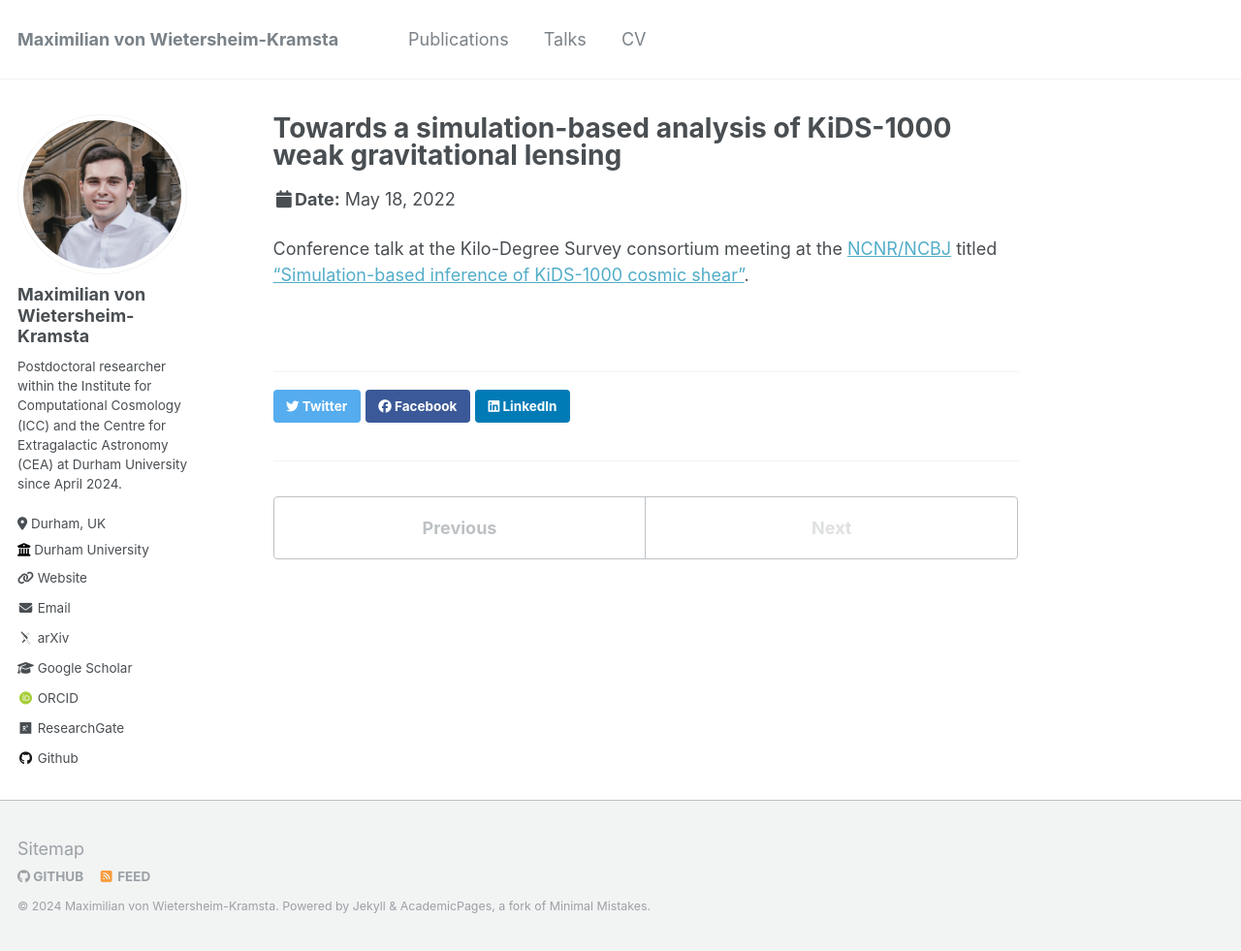
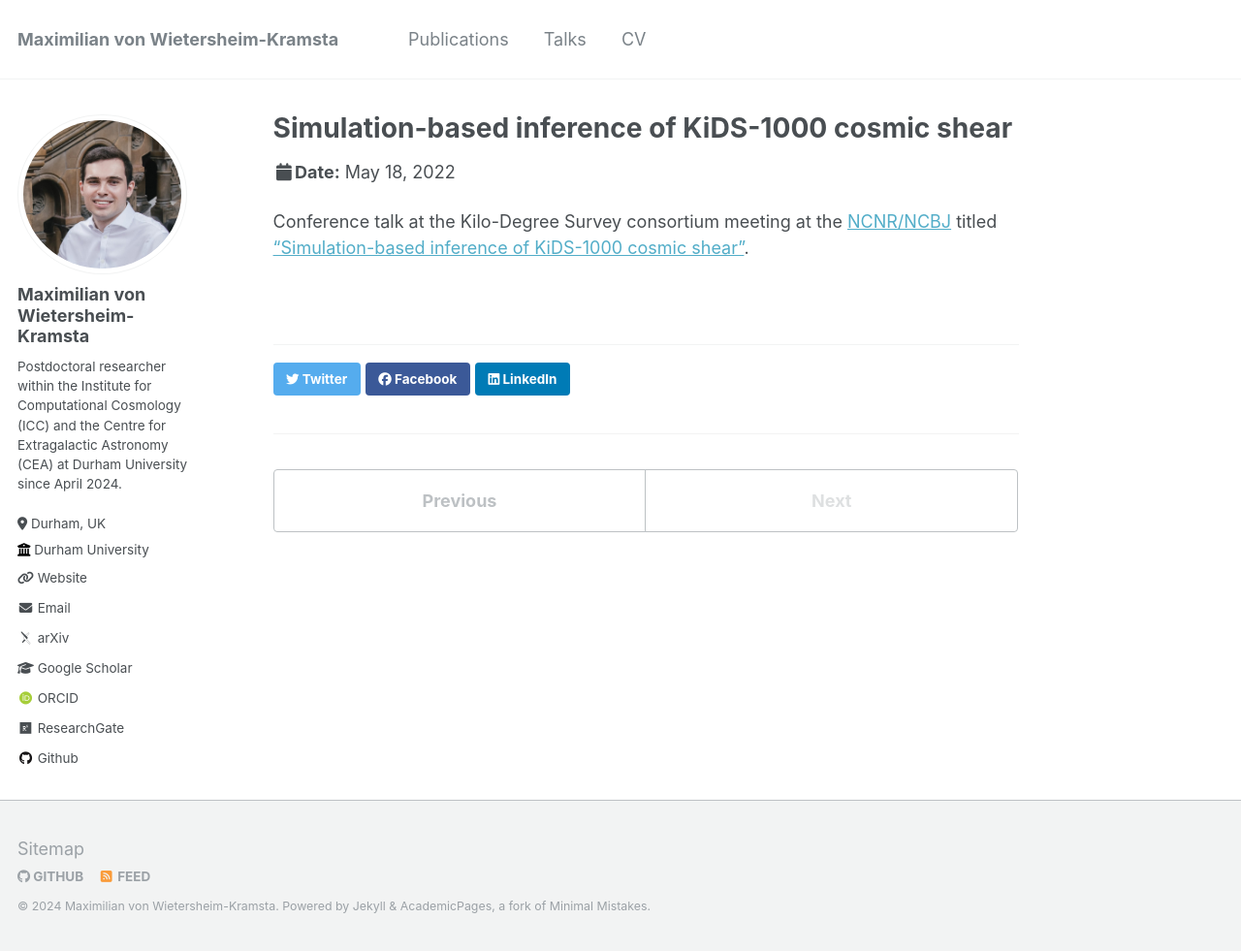
Before and after one commit to mwiet/mwiet.github.io, a Jekyll site: the page built from _talks/2022-05-18.md, in a window 1280 px wide and 981 px high. Shown: the whole window at 97% size. Built offline with Jekyll 4.4.1, drawn with Linux system fonts in a browser that asks for light colours; some web fonts are replaced.

Commit message:
Updated talks

```diff
--- a/_talks/2022-05-18.md
+++ b/_talks/2022-05-18.md
@@ -1,5 +1,5 @@
 ---
-title: "Towards a simulation-based analysis of KiDS-1000 weak gravitational lensing"
+title: "Simulation-based inference of KiDS-1000 cosmic shear"
 collection: talks
 type: "Conference talk"
 permalink: /talks/2022-05-18
```
